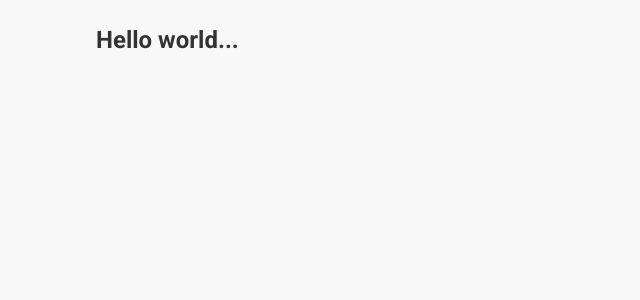
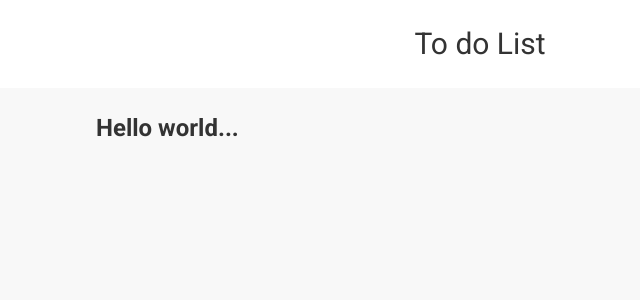
Before and after one commit to ediheid/todo-app, a Vue app: page / in a window 1280 px wide. Shown: the top 300 px of the page, without its empty margins (160-800 px from the left). Built offline with nearby package versions, Linux system fonts and the light colour scheme.

Commit message:
add header, update layout

```diff
--- a/src/App.vue
+++ b/src/App.vue
@@ -1,9 +1,12 @@
 <script setup lang="ts">
-import HelloWorld from "./components/HelloWorld.vue";
+import Header from "./components/Header.vue";
+import HomeView from "./views/HomeView.vue";
 </script>
 
 <template>
+  <Header />
   <main class="my-6 mx-auto max-w-3xl">
-    <HelloWorld />
+    <!-- // todo: add some routes for fun and demo - maybe a 'done' view -->
+    <HomeView />
   </main>
 </template>
--- /dev/null
+++ b/src/components/Header.vue
@@ -0,0 +1,7 @@
+<template>
+  <header
+    class="flex justify-center bg-[var(--background-color-secondary)] py-4"
+  >
+    <h1 class="flex h-14 items-center text-3xl">To do List</h1>
+  </header>
+</template>
--- /dev/null
+++ b/src/views/HomeView.vue
@@ -0,0 +1,7 @@
+<script setup lang="ts">
+import Todo from "../components/Todo.vue";
+</script>
+
+<template>
+  <Todo />
+</template>
```
Also changed, not shown: src/components/Todo.vue (renamed from src/components/HelloWorld.vue).
